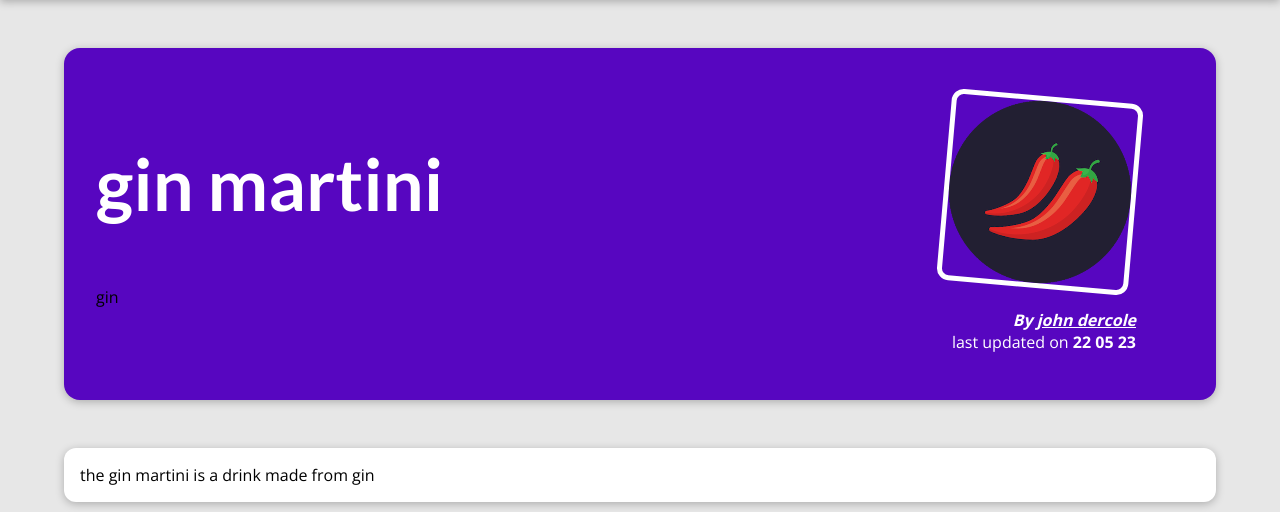
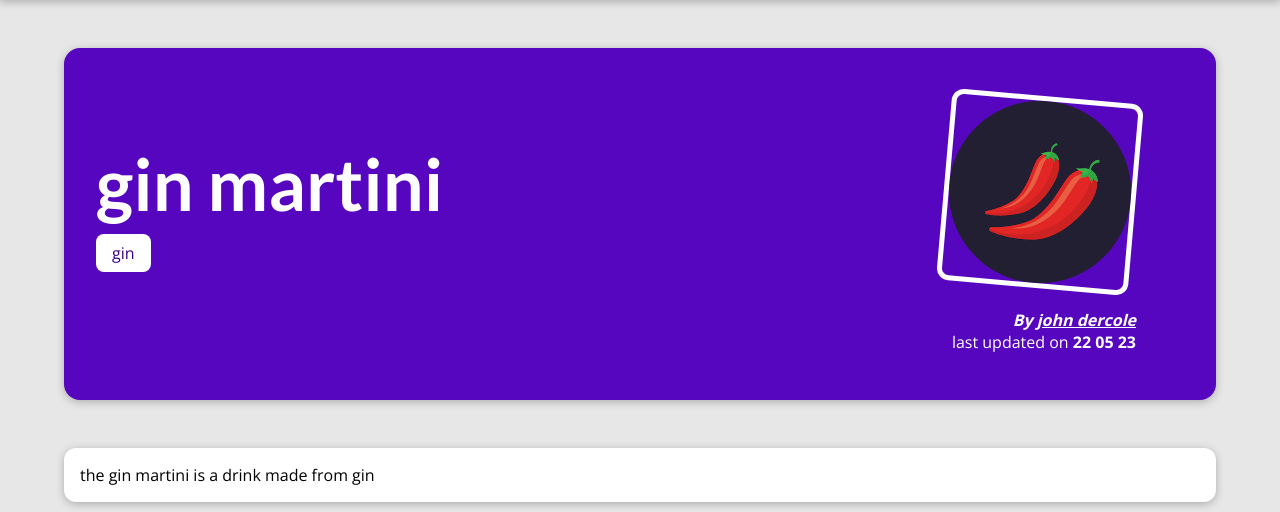
Before and after one commit to GianlorenzoDercole/django_blog_cocktail, a Django app: a page that uses blog/templates/blog/post-detail.html in a window 1280 px wide. Shown: the part 80-592 px from the top of the page. Run offline with Django 4.2, Linux system fonts and the light colour scheme; data comes from the database, SQL or seed files in the repository.

Commit message:
added style to tags see post-detail.css line 70

```diff
--- a/blog/static/blog/post-detail.css
+++ b/blog/static/blog/post-detail.css
@@ -22,6 +22,7 @@ body {
   #summary h2 {
     color: white;
     font-size: 4.5rem;
+    margin-bottom: 1rem;
   }
 
   #summary article {
@@ -65,3 +66,10 @@ body {
     border-radius: 12px;
     box-shadow: 0 2px 8px rgba(0, 0, 0, 0.25);
   }
+
+  .tag{
+      background-color: white;
+      color: #390281;
+      padding: 0.5rem 1rem;
+      border-radius: 8px;
+  }
--- a/blog/templates/blog/post-detail.html
+++ b/blog/templates/blog/post-detail.html
@@ -13,12 +13,19 @@
 
 
 
+
+
+
+
+
+
+
 {% block content %}
     <section id="summary" >
         <h2>{{ post.title }}</h2>
         <div>
             {% for tag in post_tags %}
-                <span>{{ tag.caption }}</span>
+                <span class="tag" >{{ tag.caption }}</span>
             {%  endfor %}
         </div>
         <article>
```
